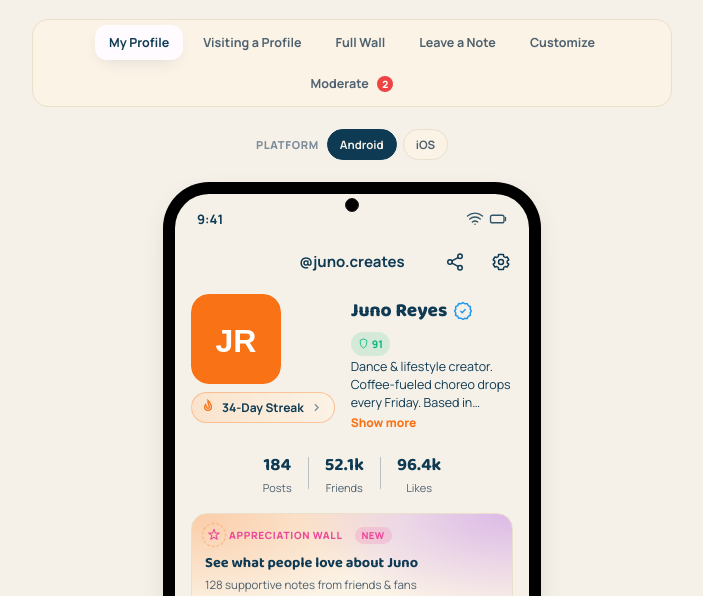
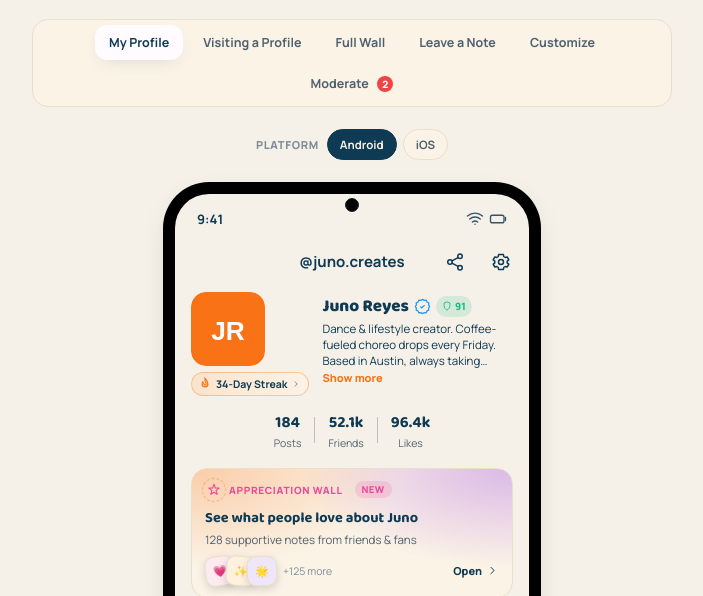
Before and after one commit to jasmeetchawla-debug/murals-ui-mock, a plain HTML site: page index.html in a window 1280 px wide. Shown: the part 164-760 px from the top of the page, without its empty margins (288-991 px from the left). Drawn offline with Linux system fonts and the light colour scheme.

Commit message:
Update index.html

```diff
--- a/index.html
+++ b/index.html
@@ -402,20 +402,20 @@
   .ptopbar .icon-btn{width:44px; height:44px; background:transparent; border:none;}
   .ptopbar .icon-btn svg{width:20px; height:20px;}
 
-  .phead{padding:8px 16px 0;}
-  .phead-row{display:flex; align-items:flex-start; gap:16px;}
-  .avatar-sq{width:90px; height:90px; border-radius:18px; flex-shrink:0; display:block;}
-  .avatar-col{display:flex; flex-direction:column; align-items:flex-start; gap:8px; flex-shrink:0;}
+  .phead{padding:6px 16px 0;}
+  .phead-row{display:flex; align-items:flex-start; gap:13px;}
+  .avatar-sq{width:74px; height:74px; border-radius:15px; flex-shrink:0; display:block;}
+  .avatar-col{display:flex; flex-direction:column; align-items:flex-start; gap:6px; flex-shrink:0;}
   .streak-pill{
-    display:flex; align-items:center; gap:6px; background:var(--surface-2); border:1px solid rgba(249,115,22,.35);
+    display:flex; align-items:center; gap:4px; background:var(--surface-2); border:1px solid rgba(249,115,22,.35);
     background-image:linear-gradient(90deg, rgba(249,115,22,.12), transparent);
-    padding:6px 11px 6px 8px; border-radius:16px; font-size:12px; font-weight:700; color:var(--text);
+    padding:4px 7px 4px 6px; border-radius:13px; font-size:10.5px; font-weight:700; color:var(--text);
     white-space:nowrap; position:relative; overflow:hidden; cursor:pointer;
   }
   .streak-pill.inactive{border-color:var(--border); background-image:none; color:var(--text-muted);}
-  .streak-pill svg.flame{width:16px; height:16px; color:var(--orange); flex-shrink:0;}
+  .streak-pill svg.flame{width:14px; height:14px; color:var(--orange); flex-shrink:0;}
   .streak-pill.inactive svg.flame{color:var(--text-dim);}
-  .streak-pill svg.chevron{width:13px; height:13px; color:var(--text-dim); flex-shrink:0;}
+  .streak-pill svg.chevron{width:10px; height:10px; color:var(--text-dim); flex-shrink:0;}
   .streak-pill::after{
     content:""; position:absolute; inset:0; pointer-events:none;
     background:linear-gradient(100deg, transparent 40%, rgba(249,115,22,.22) 50%, transparent 60%);
@@ -424,40 +424,40 @@
   .streak-pill.inactive::after{display:none;}
   @keyframes streak-shine{ to{ transform:translateX(120%); } }
   @media (prefers-reduced-motion: reduce){ .streak-pill::after{animation:none;} }
-  .pinfo{flex:1; min-width:0; padding-top:2px;}
-  .pname-row{display:flex; align-items:center; gap:6px; flex-wrap:wrap;}
-  .pname{font-family:var(--font-head); font-weight:800; font-size:19px; margin:0;}
-  .pbadge{width:20px; height:20px; flex-shrink:0;}
+  .pinfo{flex:1; min-width:0; padding-top:1px;}
+  .pname-row{display:flex; align-items:center; gap:5px; flex-wrap:wrap;}
+  .pname{font-family:var(--font-head); font-weight:800; font-size:17px; margin:0;}
+  .pbadge{width:17px; height:17px; flex-shrink:0;}
   .itrust-chip{
     display:inline-flex; align-items:center; gap:3px; background:rgba(16,185,129,.14); color:var(--green);
-    font-size:10.5px; font-weight:800; padding:2px 7px; border-radius:100px; height:24px;
+    font-size:10px; font-weight:800; padding:2px 6px; border-radius:100px; height:21px;
   }
-  .itrust-chip svg{width:11px; height:11px;}
-  .pbio{font-size:12.5px; color:var(--text); line-height:1.45; margin:2px 0 0;
+  .itrust-chip svg{width:10px; height:10px;}
+  .pbio{font-size:11.5px; color:var(--text); line-height:1.4; margin:1px 0 0;
     display:-webkit-box; -webkit-line-clamp:3; -webkit-box-orient:vertical; overflow:hidden;}
-  .pbio-more{background:none; border:none; padding:2px 0 0; font-family:inherit; font-size:12px; font-weight:800; color:var(--orange); cursor:pointer;}
+  .pbio-more{background:none; border:none; padding:1px 0 0; font-family:inherit; font-size:11px; font-weight:800; color:var(--orange); cursor:pointer;}
 
-  .pstats-row{display:flex; justify-content:center; align-items:center; padding:20px 0 0;}
-  .pstat{text-align:center; padding:0 16px;}
-  .pstat b{display:block; font-family:var(--font-head); font-size:18px; font-weight:700;}
-  .pstat span{display:block; font-size:11px; color:var(--text-muted); margin-top:1px;}
-  .pstat-div{width:1px; height:32px; background:var(--text-muted); opacity:.35;}
+  .pstats-row{display:flex; justify-content:center; align-items:center; padding:14px 0 0;}
+  .pstat{text-align:center; padding:0 13px;}
+  .pstat b{display:block; font-family:var(--font-head); font-size:16px; font-weight:700;}
+  .pstat span{display:block; font-size:10.5px; color:var(--text-muted); margin-top:1px;}
+  .pstat-div{width:1px; height:26px; background:var(--text-muted); opacity:.35;}
 
-  .pactions{display:flex; gap:10px; padding:16px 0 0;}
+  .pactions{display:flex; gap:8px; padding:12px 0 0;}
   .paction-btn{
-    flex:1; height:44px; border-radius:12px; border:none; background:var(--brand-gradient);
-    color:#fff; font-family:inherit; font-weight:700; font-size:13px; cursor:pointer;
+    flex:1; height:40px; border-radius:10px; border:none; background:var(--brand-gradient);
+    color:#fff; font-family:inherit; font-weight:700; font-size:12px; cursor:pointer;
   }
   .paction-btn.secondary{
     background:var(--surface-2); border:1px solid var(--border); color:var(--text);
     display:flex; align-items:center; justify-content:center; gap:6px;
   }
-  .paction-btn.secondary svg{width:16px; height:16px;}
+  .paction-btn.secondary svg{width:14px; height:14px;}
   .icon-sq-btn{
-    width:44px; height:44px; border-radius:12px; background:var(--surface-2); border:none;
+    width:40px; height:40px; border-radius:10px; background:var(--surface-2); border:none;
     display:flex; align-items:center; justify-content:center; color:var(--text); cursor:pointer; flex-shrink:0;
   }
-  .icon-sq-btn svg{width:20px; height:20px;}
+  .icon-sq-btn svg{width:17px; height:17px;}
 
   /* ---- AI Profile Summary — compact chip FAB: whole pill glows, not just the icon ---- */
   .ai-fab{
```
